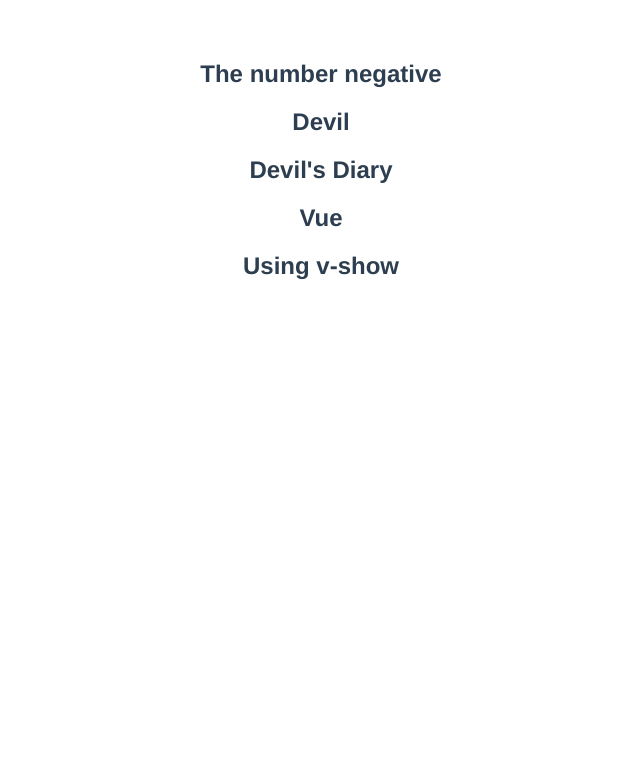
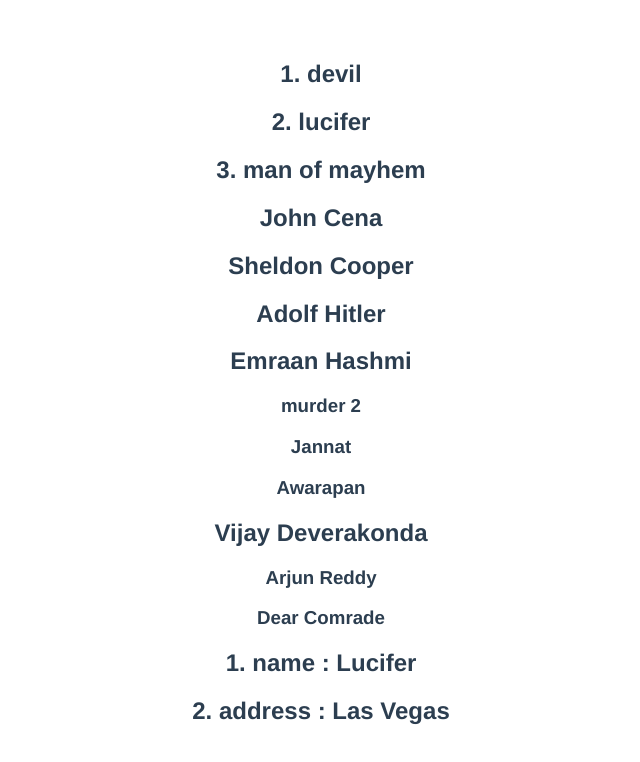
Before and after one commit to shubhamhirap/vue-training, a Vue app: page / in a window 1280 px wide. Shown: the top 762 px of the page, without its empty margins (319-959 px from the left). Built offline with nearby package versions, Linux system fonts and the light colour scheme.

Commit message:
list rendering using v-for and the key attribute

```diff
--- a/src/App.vue
+++ b/src/App.vue
@@ -1,17 +1,28 @@
 <template>
   <div>
-    <h2 v-if="num === 0">The number is Zero</h2>
-    <h2 v-else-if="num < 0">The number negative</h2>
-    <h2 v-else-if="num > 0">The number positive</h2>
-    <h2 v-else>The number is not Zero</h2>
+    <!-- array of strings -->
+    <h2 v-for="(name, index) in names" :key="name">
+      {{ index + 1 }}. {{ name }}
+    </h2>
 
-    <template v-if="display">
-      <h2>Devil</h2>
-      <h2>Devil's Diary</h2>
-      <h2>Vue</h2>
-    </template>
+    <!-- Array of objects -->
+    <h2 v-for="name in fullNames" :key="name.firstName">
+      {{ name.firstName }} {{ name.lastName }}
+    </h2>
 
-    <h2 v-show="display">Using v-show</h2>
+    <!-- Array of arrays -->
+    <div v-for="actor in actors" :key="actor.name">
+      <h2>{{ actor.name }}</h2>
+      <h3 v-for="movie in actor.movies" :key="movie">{{ movie }}</h3>
+    </div>
+
+    <!-- Iterate over the object properties -->
+    <!-- order of value, key and index matter in v-for -->
+    <h2 v-for="(value, key, index) in myInfo" :key="value">
+      {{ index + 1 }}. {{ key }} : {{ value }}
+    </h2>
+
+    <!-- v-for also support with template tag -->
   </div>
 </template>
 
@@ -20,8 +31,35 @@
   name: "App",
   data() {
     return {
-      num: -1,
-      display: true,
+      names: ["devil", "lucifer", "man of mayhem"],
+      fullNames: [
+        {
+          firstName: "John",
+          lastName: "Cena",
+        },
+        {
+          firstName: "Sheldon",
+          lastName: "Cooper",
+        },
+        {
+          firstName: "Adolf",
+          lastName: "Hitler",
+        },
+      ],
+      actors: [
+        {
+          name: "Emraan Hashmi",
+          movies: ["murder 2", "Jannat", "Awarapan"],
+        },
+        {
+          name: "Vijay Deverakonda",
+          movies: ["Arjun Reddy", "Dear Comrade"],
+        },
+      ],
+      myInfo: {
+        name: "Lucifer",
+        address: "Las Vegas",
+      },
     };
   },
 };
```
